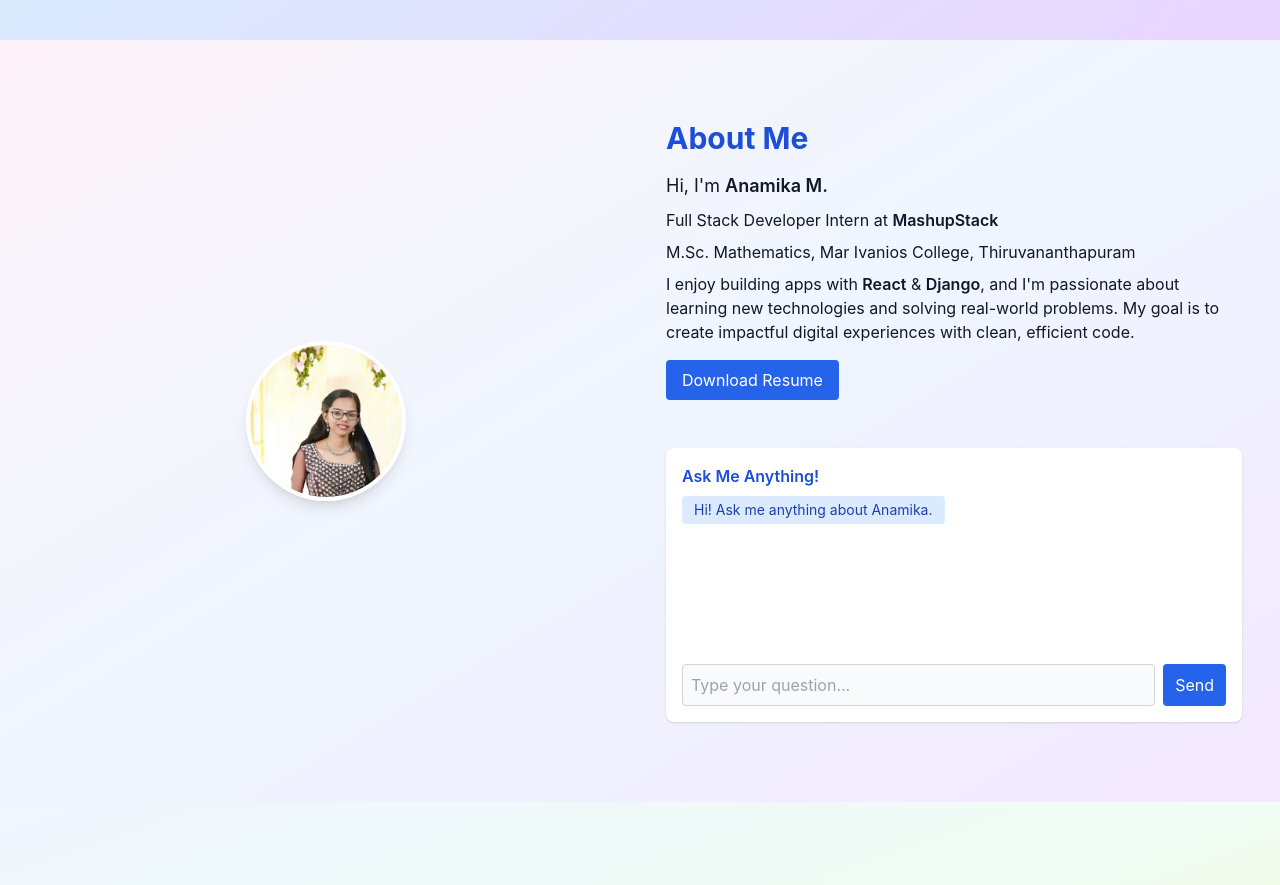
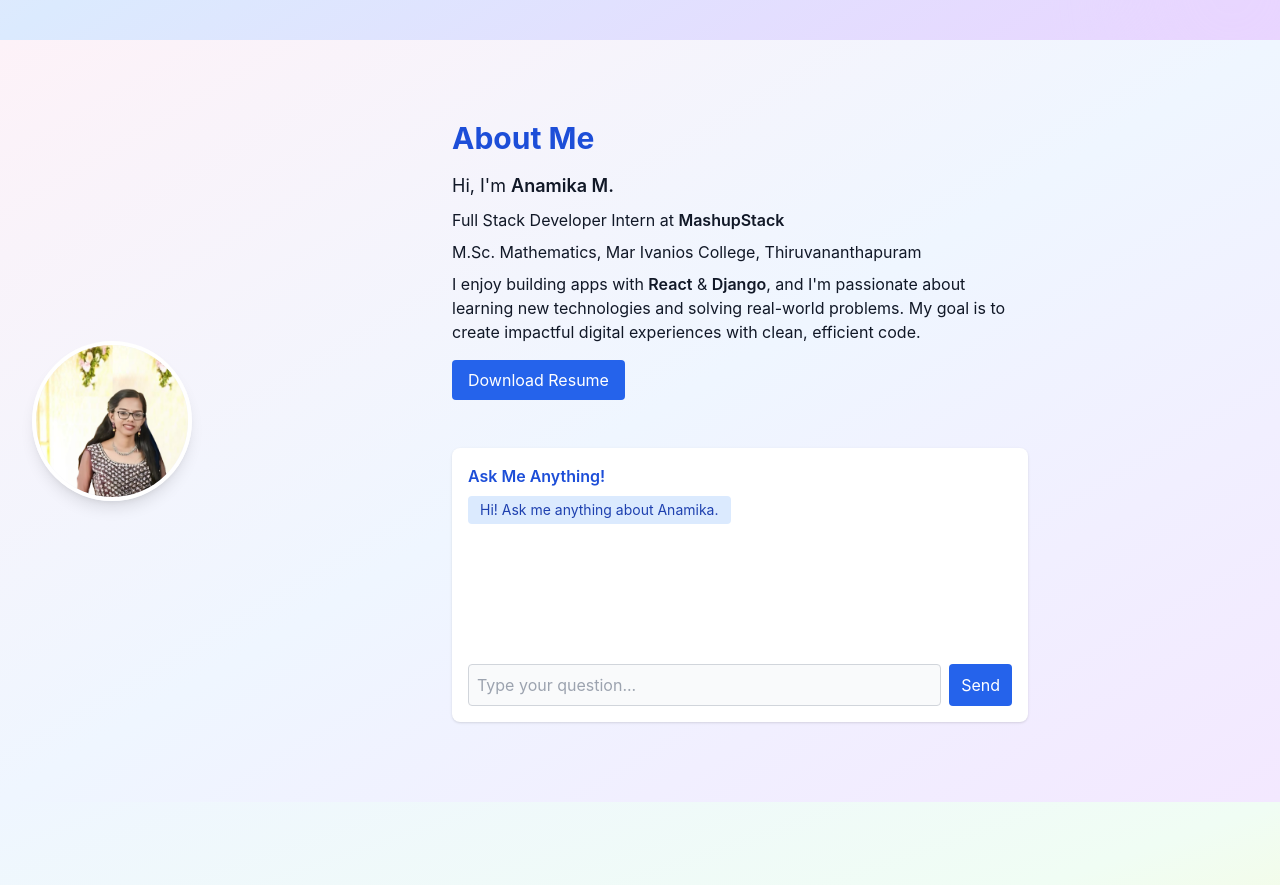
Before and after one commit to Anamikamahi18/portfolio-website, a React (Create React App) app: page / in a window 1280 px wide. Shown: the part 760-1645 px from the top of the page. Built offline with nearby package versions, Linux system fonts and the light colour scheme.

Commit message:
Initial commit

```diff
--- a/src/components/About.js
+++ b/src/components/About.js
@@ -96,16 +96,14 @@ function About() {
       viewport={{ once: true, amount: 0.3 }}
       transition={{ duration: 0.8, ease: 'easeOut' }}
     >
-      <div className="container mx-auto grid grid-cols-1 md:grid-cols-2 gap-10 items-center px-4 sm:px-8">
-        {/* Profile Photo with hover effect */}
-        <div className="flex justify-center mb-6 md:mb-0">
-          <img
-            src="/profile.png"
-            alt="Anamika M"
-            loading="lazy"
-            className="w-32 h-32 sm:w-40 sm:h-40 rounded-full object-cover border-4 border-white shadow-lg transition-transform duration-300 hover:scale-105"
-          />
-        </div>
+      <div className="container mx-auto flex flex-col md:flex-row gap-10 items-center px-4 sm:px-8">
+        {/* Single Profile Photo with hover effect */}
+        <img
+          src="/profile.png"
+          alt="Anamika M"
+          loading="lazy"
+          className="w-32 h-32 sm:w-40 sm:h-40 rounded-full object-cover border-4 border-white shadow-lg transition-transform duration-300 hover:scale-105 mb-6 md:mb-0"
+        />
         <div className="w-full max-w-xl mx-auto">
           <h2 className="text-2xl sm:text-3xl font-bold mb-4 text-blue-700">About Me</h2>
           <p className="mb-2 text-base sm:text-lg">Hi, I'm <span className="font-semibold">Anamika M.</span></p>
```
